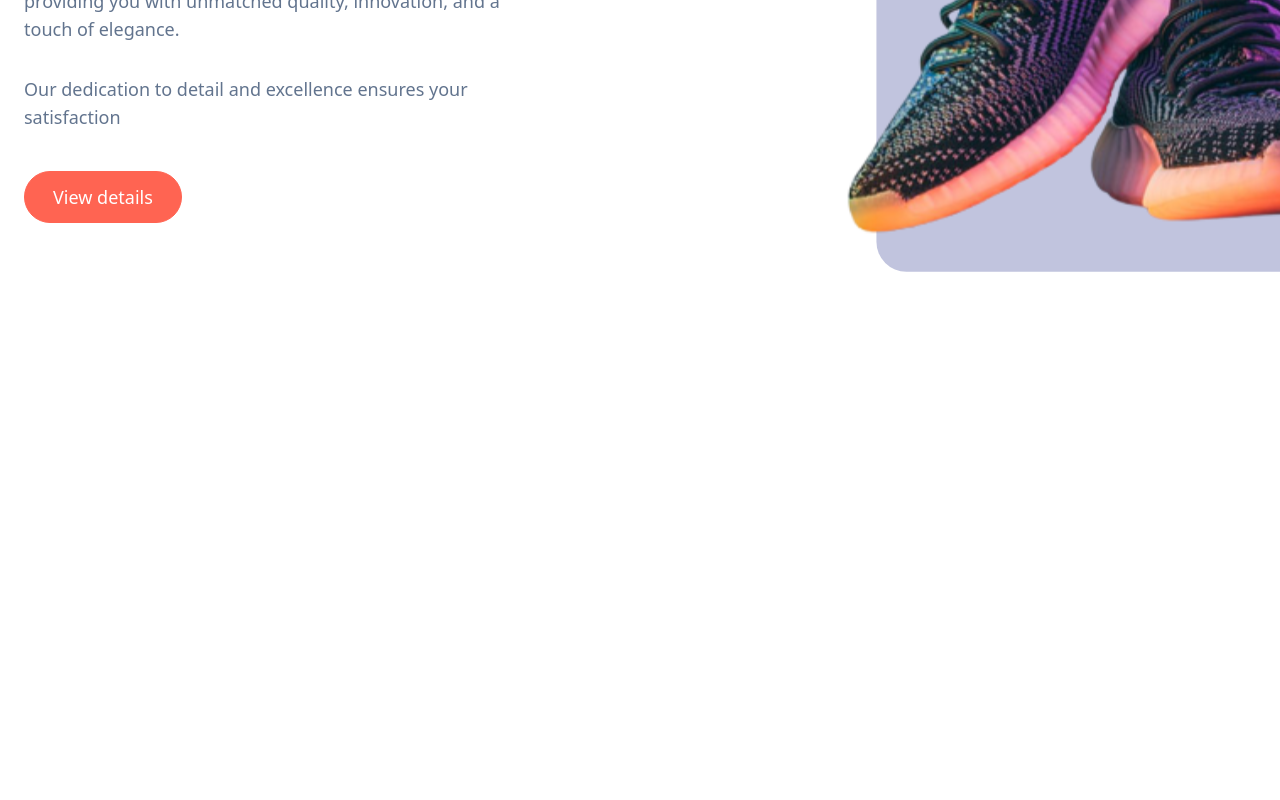
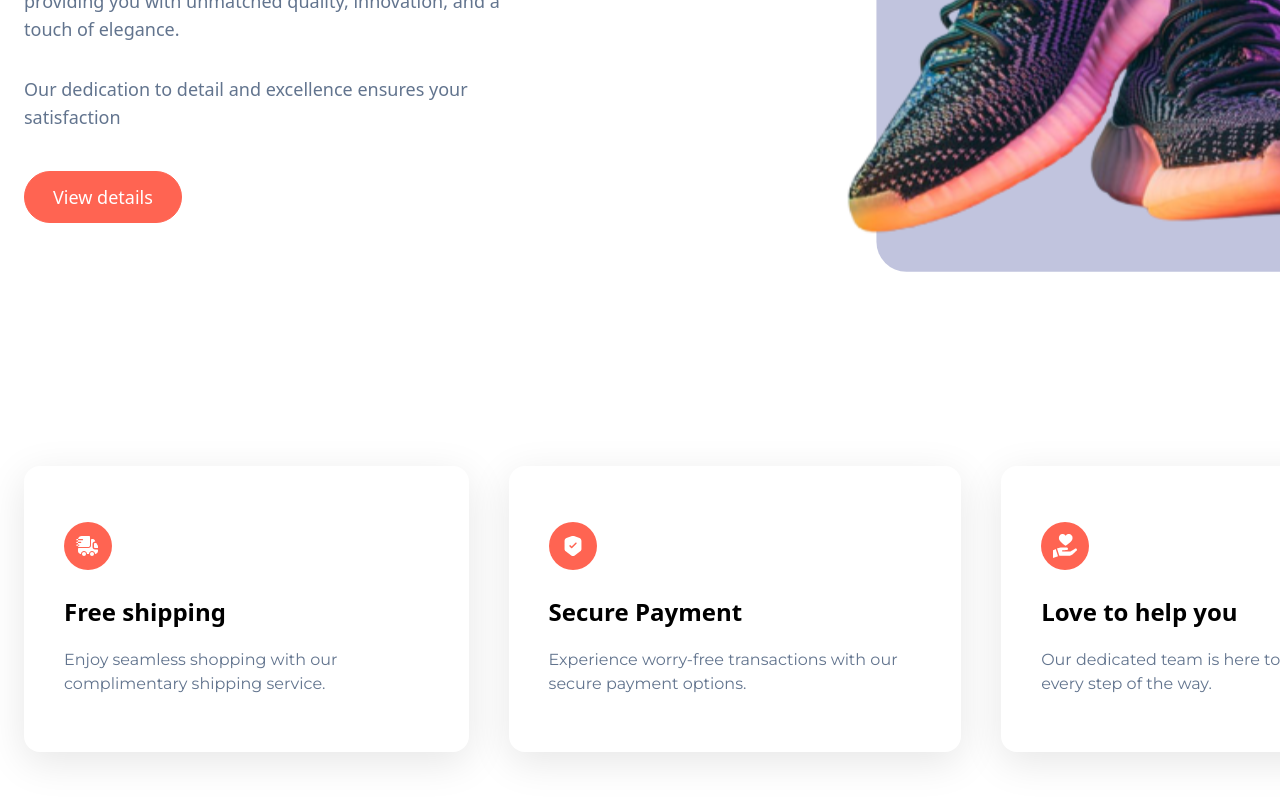
Before and after one commit to tonysoul/fullstack, a React (Vite) app in the folder apps/Nike-demo/: page / in a window 1280 px wide. Shown: the part 1966-2766 px from the top of the page. Before the commit the page ends 2336 px from the top, so only its background shows below. Built offline with nearby package versions, Linux system fonts and the light colour scheme; a web font is replaced by a local one.

Commit message:
Services

```diff
--- a/apps/Nike-demo/src/App.jsx
+++ b/apps/Nike-demo/src/App.jsx
@@ -1,5 +1,5 @@
 import { Nav } from "./components";
-import { Hero, PopularProducts, SuperQuality } from "./sections";
+import { Hero, PopularProducts, Services, SuperQuality } from "./sections";
 
 const App = () => (
   <main className="relative">
@@ -13,6 +13,9 @@ const App = () => (
 
     {/* Super Quality */}
     <SuperQuality />
+
+    {/* Services */}
+    <Services />
   </main>
 );
 
--- a/apps/Nike-demo/src/index.css
+++ b/apps/Nike-demo/src/index.css
@@ -28,3 +28,9 @@
     background: url("./assets/images/thumbnail-background.svg");
   }
 }
+
+@layer utilities {
+  .shadow-3xl {
+    box-shadow: 0 10px 40px rgba(0, 0, 0, 0.1);
+  }
+}
--- /dev/null
+++ b/apps/Nike-demo/src/sections/Services.jsx
@@ -0,0 +1,43 @@
+import { shieldTick, support, truckFast } from "../assets/icons";
+const Services = () => {
+  return (
+    <section id="Services">
+      <div className="max-container">
+        <div className="flex justify-between gap-10 px-6 py-24">
+          <div className="shadow-3xl rounded-2xl p-14 px-10">
+            <div className="bg-coral-red mb-5 inline-block rounded-full p-3">
+              <img src={truckFast} alt="" />
+            </div>
+            <h3 className="mb-5 text-2xl font-semibold">Free shipping</h3>
+            <p className="font-montserrat text-slate-500">
+              Enjoy seamless shopping with our complimentary shipping service.
+            </p>
+          </div>
+
+          <div className="shadow-3xl rounded-2xl p-14 px-10">
+            <div className="bg-coral-red mb-5 inline-block rounded-full p-3">
+              <img src={shieldTick} alt="" />
+            </div>
+            <h3 className="mb-5 text-2xl font-semibold">Secure Payment</h3>
+            <p className="font-montserrat text-slate-500">
+              Experience worry-free transactions with our secure payment
+              options.
+            </p>
+          </div>
+
+          <div className="shadow-3xl rounded-2xl p-14 px-10">
+            <div className="bg-coral-red mb-5 inline-block rounded-full p-3">
+              <img src={support} alt="" />
+            </div>
+            <h3 className="mb-5 text-2xl font-semibold">Love to help you</h3>
+            <p className="font-montserrat text-slate-500">
+              Our dedicated team is here to assist you every step of the way.
+            </p>
+          </div>
+        </div>
+      </div>
+    </section>
+  );
+};
+
+export default Services;
--- a/apps/Nike-demo/src/sections/index.js
+++ b/apps/Nike-demo/src/sections/index.js
@@ -1,5 +1,6 @@
 import Hero from "./Hero";
 import PopularProducts from "./PopularProducts";
+import Services from "./Services";
 import SuperQuality from "./SuperQuality";
 
-export { Hero, PopularProducts, SuperQuality };
+export { Hero, PopularProducts, Services, SuperQuality };
```
